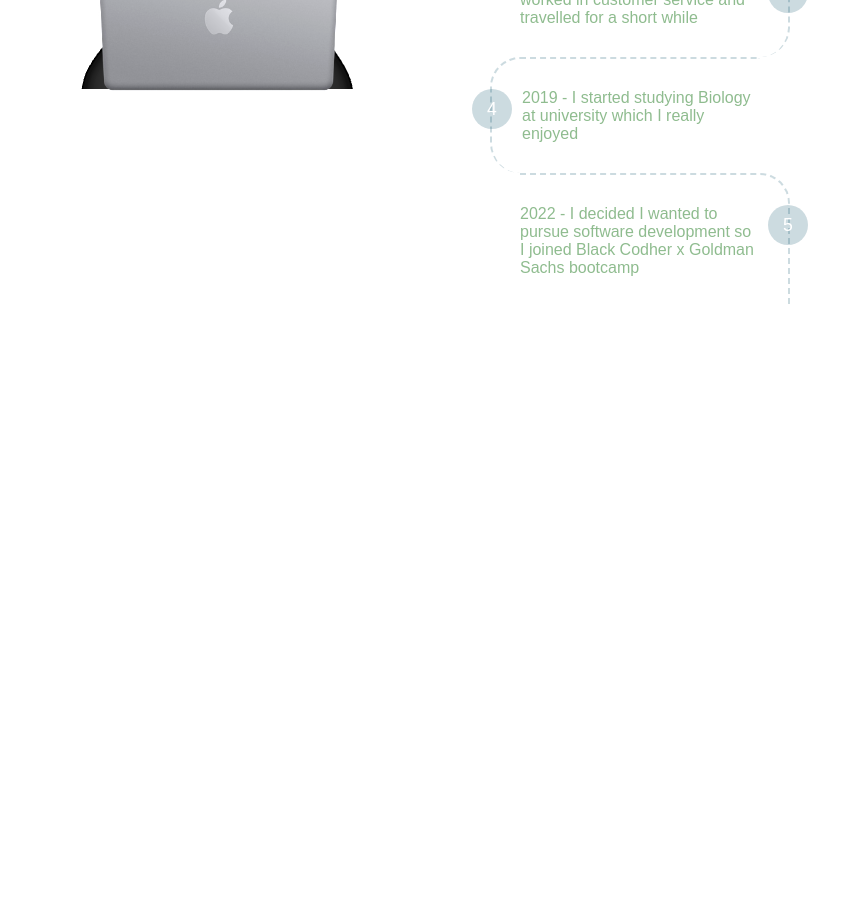
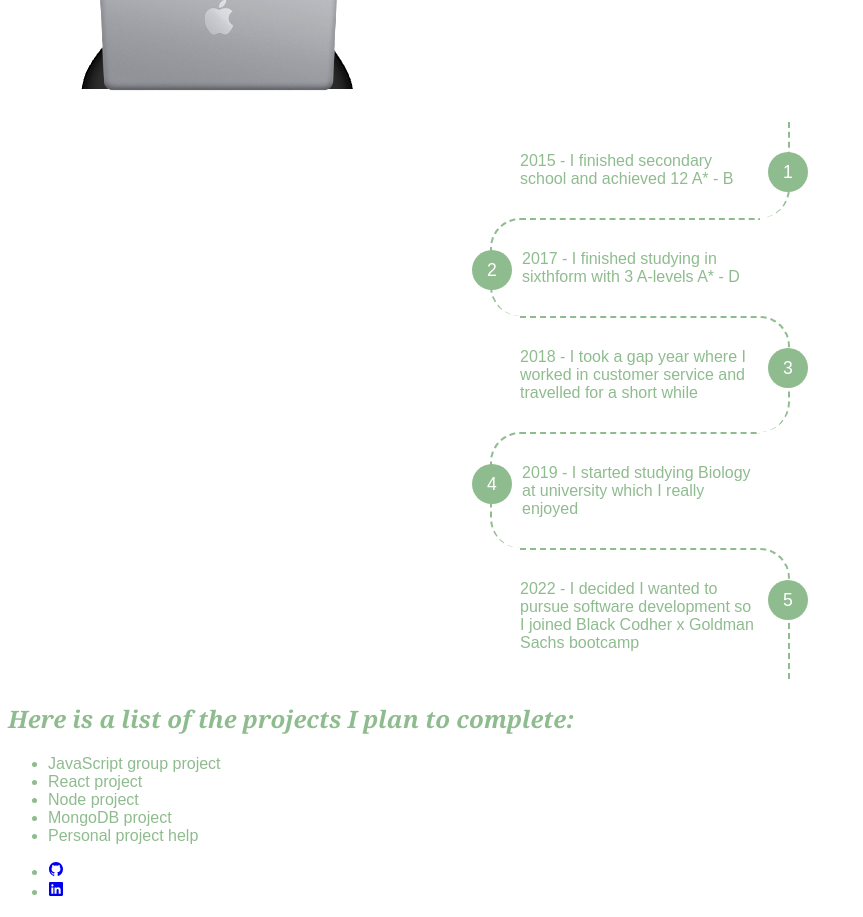
Before and after one commit to black-codher-bootcamp-2022-thomas/unit-02-assessment-html-css-IlhaanHasssan, a website: page index.html in a window 1280 px wide. Shown: the part 480-1397 px from the top of the page, without its empty margins (0-863 px from the left). Before the commit the page ends 800 px from the top, so only its background shows below. Drawn offline with nearby package versions, Linux system fonts and the light colour scheme.

Commit message:
links added

```diff
--- a/index.html
+++ b/index.html
@@ -7,12 +7,12 @@
  <link rel="favicon" type="image/png" href="/images/favicon.png">
 </head>
 <h1> Hi, I'm Ilhaan! </h1> <br>
-<h2>I am an aspiring full-stack developer</h2>
 
 <body>
     <section class="about-me">
-        <img src="avatar.png" alt="Avatar" class="profile-img">
+        <h2>I am an aspiring full-stack developer</h2>
     </section>
+    <img src="avatar.png" alt="Avatar" class="profile-img">
     <div>
     <p>2015 - I finished secondary school and achieved 12 A* - B</p>
     <p>2017 - I finished studying in sixthform with 3 A-levels A* - D</p>
@@ -20,10 +20,30 @@
     <p>2019 - I started studying Biology at university which I really enjoyed </p>
     <p>2022 - I decided I wanted to pursue software development so I joined Black Codher x Goldman Sachs bootcamp</p>
     </div>
+<section>
+        <h2>Here is a list of the projects I plan to complete:</h2>
+        <ul class="projects">
+           <li>JavaScript group project</li>
+            <li>React project</li>
+            <li>Node project</li>
+            <li>MongoDB project</li>
+            <li>Personal project help</li>
+        </ul>
+</section>
+
+ <footer>
+    <script type="module" src="https://unpkg.com/ionicons@5.5.2/dist/ionicons/ionicons.esm.js"></script>
+<script nomodule src="https://unpkg.com/ionicons@5.5.2/dist/ionicons/ionicons.js"></script>
+<ul>
+   <li> <a href="https://github.com/IlhaanHasssan" target="_blank">
+    <ion-icon name="logo-github"></ion-icon>
+</a></li>
+
+<li> <a href="https://www.linkedin.com/in/ilhan-hassan-5a9b28162/" target="_blank">
+    <ion-icon name="logo-linkedin"></ion-icon>
+</a></li>
+
+</ul>
+ </footer>
 </body>
-
-
-
-
-
 </html>
--- a/style.css
+++ b/style.css
@@ -1,6 +1,6 @@
 
 
-.about-me {
+.avatar.png {
     vertical-align: middle;
     width: 50px;
     height: 50px;
@@ -20,7 +20,7 @@
 
       body {
           color: rgb(143, 188, 143);
-          background-color: rgb(255, 255, 255);
+          background-color: #ffffff;
           font-family: Arial, Helvetica, sans-serif
       }
 
@@ -32,7 +32,7 @@
 
   p {
     border-top: 2px dashed;
-    border-color: rgba(4, 78, 100, 0.201) !important;
+    border-color: rgba(143, 188, 143) !important;
     margin:0; padding: 30px;
     counter-increment: section;
     position: relative;
@@ -49,7 +49,7 @@
     padding: 10px;
     height: 20px;
     width: 20px;
-    background-color: rgb(4, 78, 100, 0.201);
+    background-color: rgb(143, 188, 143);
     text-align:center;
     color: white;
     font-size: 110%;
@@ -64,7 +64,7 @@
     padding: 10px;
     height: 20px;
     width: 20px;
-    background-color: rgb(4, 78, 100, 0.201);
+    background-color: rgb(143, 188, 143);
     text-align:center;
     color: white;
     font-size: 110%;
```
